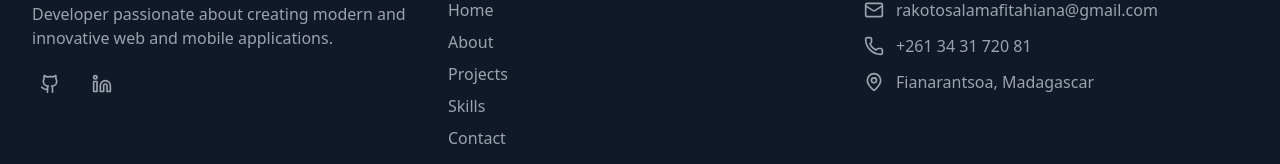
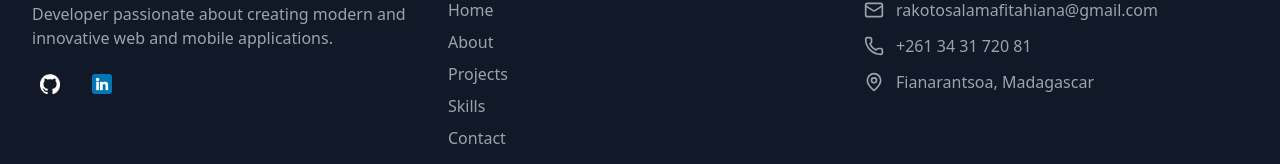
Before and after one commit to DarkZangetsu/Tailwinds-React-Portfolio, a React (Vite) app: page / in a window 1280 px wide. Shown: the part 4670-4834 px from the top of the page. Built offline with nearby package versions, Linux system fonts and the light colour scheme.

Commit message:
update icons on footer

```diff
--- a/src/components/navigaiton/Footer.jsx
+++ b/src/components/navigaiton/Footer.jsx
@@ -1,4 +1,4 @@
-import { Github, Linkedin, Mail, Phone, MapPin, ChevronUp } from 'lucide-react';
+import {Mail, Phone, MapPin, ChevronUp } from 'lucide-react';
 
 const Footer = () => {
   const scrollToSection = (e, sectionId) => {
@@ -55,14 +55,22 @@ const Footer = () => {
                 className="p-2 text-gray-400 hover:text-white rounded-lg hover:bg-gray-800 transition-all"
                 aria-label="GitHub"
               >
-                <Github className="w-5 h-5" />
+                <img
+                src="/images/github.png"
+                alt="GitHub"
+                className="w-5 h-5"
+              />
               </a>
               <a
                 href="https://www.linkedin.com/in/fitahiana-florent-rakotosalama/"
                 className="p-2 text-gray-400 hover:text-white rounded-lg hover:bg-gray-800 transition-all"
                 aria-label="LinkedIn"
               >
-                <Linkedin className="w-5 h-5" />
+                <img
+                src="/images/linkedin.png"
+                alt="LinkedIn"
+                className="w-5 h-5"
+              />
               </a>
             </div>
           </div>
```
